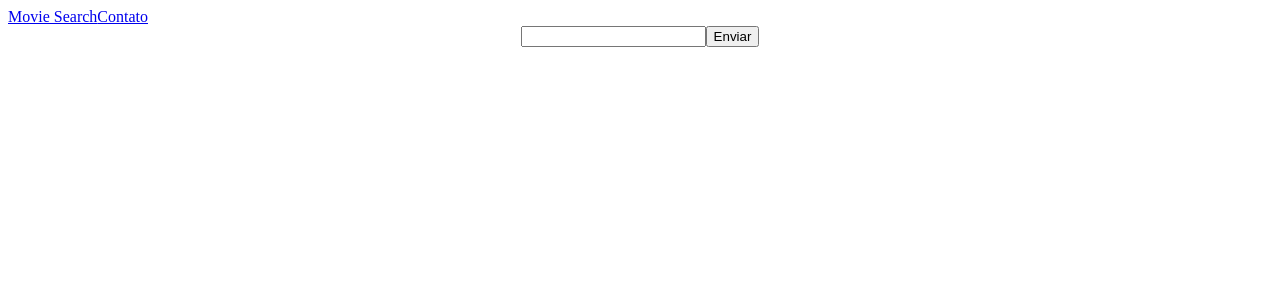
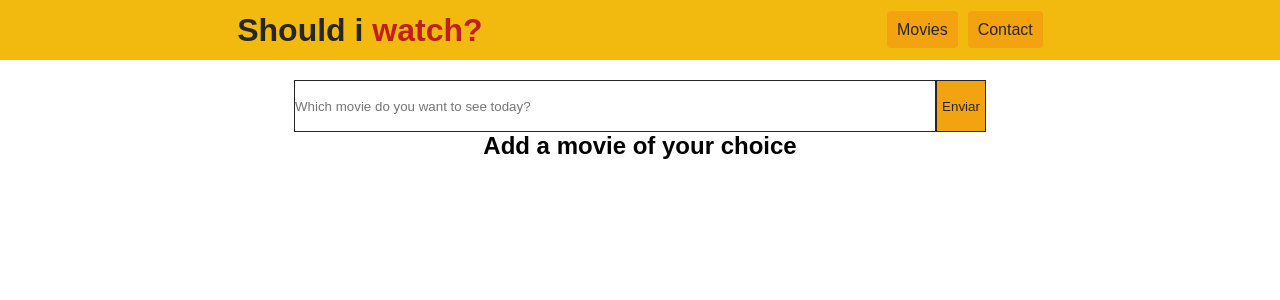
Before and after one commit to Lunatic02/Movies, a React (Create React App) app: page / in a window 1280 px wide. Shown: the top 300 px of the page. Built offline with nearby package versions, Linux system fonts and the light colour scheme.

Commit message:
alguns estilos

```diff
--- a/src/App.js
+++ b/src/App.js
@@ -1,4 +1,5 @@
 import { BrowserRouter, Routes, Route } from 'react-router-dom';
+import './geral.css';
 import React from 'react';
 import Movies from './components/Movies';
 import Header from './components/Header';
--- a/src/components/Header.js
+++ b/src/components/Header.js
@@ -1,14 +1,30 @@
 import React from 'react';
 import { Link, NavLink } from 'react-router-dom';
+import './header.css';
 
 const Header = () => {
   return (
-    <div>
-      <NavLink to="/" end>
-        Movie Search
-      </NavLink>
-      <NavLink to="contato">Contato</NavLink>
-    </div>
+    <header>
+      <div className="header-container">
+        <div>
+          <h1>
+            Should i <span>watch?</span>
+          </h1>
+        </div>
+        <div>
+          <ul>
+            <li>
+              <NavLink to="/" end>
+                Movies
+              </NavLink>
+            </li>
+            <li>
+              <NavLink to="contato">Contact</NavLink>
+            </li>
+          </ul>
+        </div>
+      </div>
+    </header>
   );
 };
 
--- a/src/components/Movies.js
+++ b/src/components/Movies.js
@@ -19,6 +19,7 @@ const Movies = () => {
   const form = (
     <form>
       <input
+        placeholder="Which movie do you want to see today?"
         type="text"
         onChange={(e) => {
           setInputValue(e.target.value);
@@ -28,14 +29,32 @@ const Movies = () => {
       <button onClick={inputSend}>Enviar</button>
     </form>
   );
+
   if (movies === undefined) {
-    return <section>{form}</section>;
+    return (
+      <section className="section-container">
+        <div className="form-container">{form}</div>
+        <span className="red">
+          <h1>Movie Not Found</h1>
+        </span>
+      </section>
+    );
+  } else if (movies.length < 1) {
+    return (
+      <div>
+        <section className="section-container">
+          <div className="form-container">{form}</div>
+          <h1>Add a movie of your choice</h1>
+        </section>
+      </div>
+    );
+  } else {
+    //  block of code to be executed if the condition1 is false and condition2 is false
   }
-
   return (
     <>
-      <section>
-        {form}
+      <section className="section-container">
+        <div className="form-container">{form}</div>
         <div>
           <div className="movies-container">
             {movies.map((movie) => {
--- /dev/null
+++ b/src/components/header.css
@@ -0,0 +1,35 @@
+header{
+  background-color: #F2B90F;
+  color: #262626;
+  height: 60px;
+}
+header a{
+  color: #262626;
+  text-decoration: none;
+}
+.header-container{
+  max-width: 1200px;
+  margin: 0 auto;
+  height: 60px;
+  justify-content: space-around;
+  flex-wrap: wrap;
+  display: flex;
+  align-items: center;
+}
+.header-container ul{
+  display: flex;
+}
+.header-container li a{
+  padding: 10px;
+  background-color: #F2A30F;
+  margin-left: 10px;
+  border-radius: 4px;
+}
+.header-container li a:hover{
+  background-color: #262626;
+  color: #F2A30F;
+  transition: .5s;
+}
+.header-container h1 span{
+  color: #BF1F1F;
+}
--- a/src/components/movies.css
+++ b/src/components/movies.css
@@ -6,5 +6,30 @@ section{
   margin-top: 2em;
   grid-template-columns: 1fr 1fr 1fr;
   grid-gap: 20px;
-
 }
+.section-container{
+  margin-top: 20px;
+}
+.section-container span.red{
+  color: #BF1F1F;
+  margin-top: 20px;
+}
+.form-container input{
+  align-items: center;
+  width: 50%;
+  height: 50px;
+  border: 1px solid #262626;
+}
+.form-container button{
+  height: 52px;
+  width: 50px;
+  border: 1px solid #262626;
+  background-color: #F2A30F;
+  color: #262626;
+}
+.form-container button:hover{
+  color: #F2A30F;
+  background-color: #262626;
+  transition: .5s;
+  cursor: pointer;
+}
--- /dev/null
+++ b/src/geral.css
@@ -0,0 +1,18 @@
+h1, h2, h3 p{
+  margin: 0px;
+}
+ul, li{
+  margin: 0px;
+  padding: 0px;
+  list-style: none;
+}
+*{
+  margin: 0;
+  padding: 0;
+  font-family: Arial, Helvetica, sans-serif;
+}
+
+img{
+  max-width: 100%;
+  display: block;
+}
```
